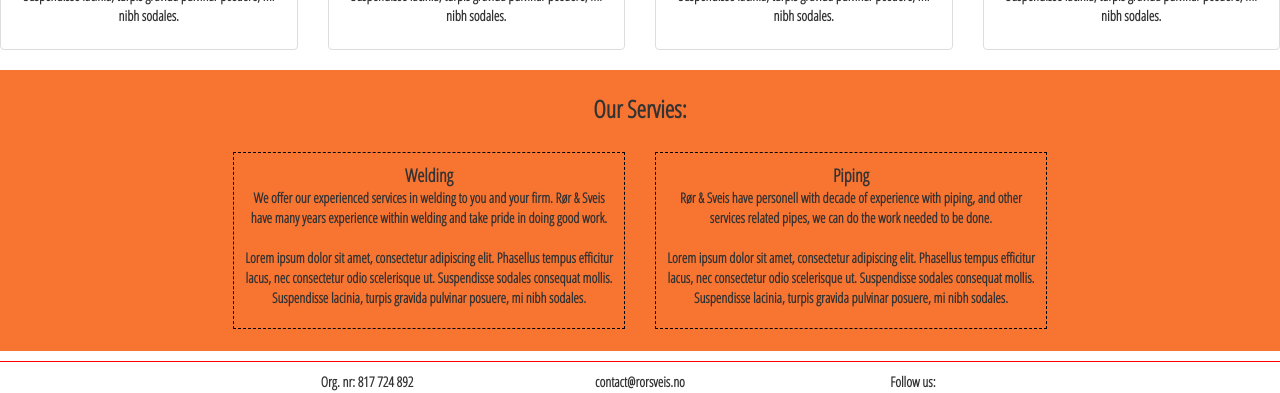
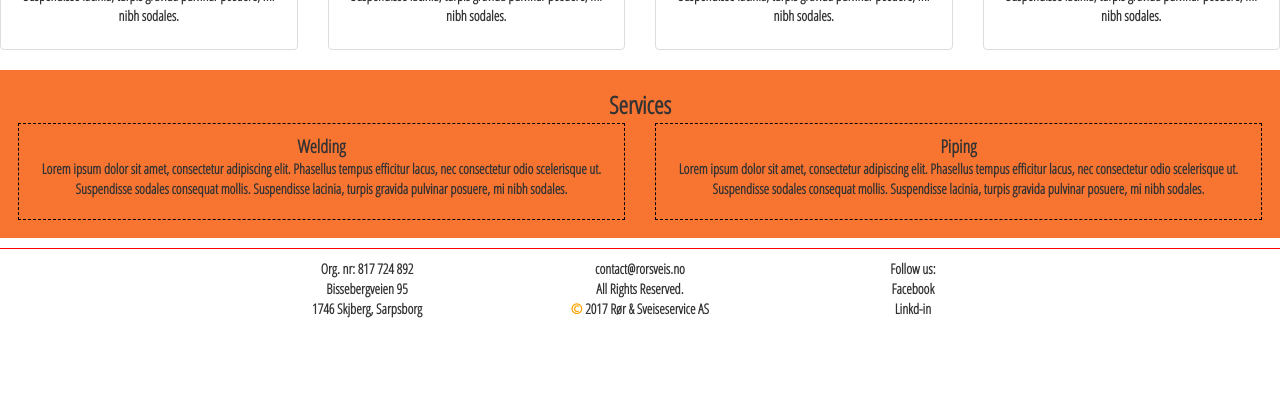
Before and after one commit to Nilsen89/rorsveis, a React (Create React App) app in the folder rorsvis/: page / in a window 1280 px wide. Shown: the part 768-1161 px from the top of the page. After the commit the page ends 1107 px from the top, so only its background shows below. Built offline with nearby package versions, Linux system fonts and the light colour scheme.

Commit message:
changes to services

```diff
--- a/rorsvis/src/Components/Footer.js
+++ b/rorsvis/src/Components/Footer.js
@@ -13,19 +13,19 @@ class Footer extends Component {
 		return(
 			<div style={footerStyle}>
 				<Row>
-					<Col md={3} mdOffset={2} xs={6}>
+					<Col md={3} mdOffset={2} xs={12}>
 						Org. nr: 817 724 892<br/>
 						Bissebergveien 95<br/>
 						1746 Skjberg, Sarpsborg
 					</Col>
-					<Col md={2} xs={6}>
+					<Col md={2} xs={12}>
 						<span>
 							contact{"\u0040"}rorsveis.no<br/>
 							All Rights Reserved.<br/>
 							<span style={{color:"orange"}}>©</span> 2017 Rør & Sveiseservice AS
 						</span>
 					</Col>
-					<Col md={3} xs={6}>
+					<Col md={3} xs={12}>
 						<span style={{fontWeight:"bold"}}>Follow us:</span><br/>
 						Facebook<br/>
 						Linkd-in<br/>
--- a/rorsvis/src/Components/FrontText.js
+++ b/rorsvis/src/Components/FrontText.js
@@ -1,39 +1,29 @@
 import React, {Component} from 'react';
-import {Row, Col} from 'react-bootstrap';
+import {Grid, Row, Col} from 'react-bootstrap';
+
+import Service from './Services';
 
 class FrontText extends Component {
 	render() {
 		let boxStyle = {
-			padding: "22px",
+			padding: "18px",
 			backgroundColor: "#f87431"
 		}
+		let labelStyle = {
+			fontWeight: "bold",
+			fontSize: "24px",
+		}
+		let file = require("./../Data/Services.json");
 
 		return(
 			<div style={boxStyle}>
-				<div style={{fontSize:"24px", fontWeight:"bold", marginBottom:"25px"}}>Our Servies:</div>
+				<span style={labelStyle}>Services</span>
 				<Row>
-					<Col md={4} xs={6} mdOffset={2}>
-						<div style={{border:"1px dashed black", padding:"10px"}}>
-							<span style={{fontSize:"18px", fontWeight:"bold"}}>Welding</span>
-							<p>We offer our experienced services in welding to you and your firm.
-							Rør & Sveis have many years experience within welding and take pride in
-							doing good work.
-							<br/><br/>
-							Lorem ipsum dolor sit amet, consectetur adipiscing elit. Phasellus tempus efficitur lacus, nec consectetur odio scelerisque ut. Suspendisse sodales consequat mollis. Suspendisse lacinia, turpis gravida pulvinar posuere, mi nibh sodales.
-
-							</p>
-						</div>
-					</Col>
-					<Col md={4} xs={6}>
-						<div style={{border:"1px dashed black", padding:"10px"}}>
-							<span style={{fontSize:"18px", fontWeight:"bold"}}>Piping</span>
-							<p>Rør & Sveis have personell with decade of experience with piping, and other
-							services related pipes, we can do the work needed to be done.
-							<br/><br/>
-							Lorem ipsum dolor sit amet, consectetur adipiscing elit. Phasellus tempus efficitur lacus, nec consectetur odio scelerisque ut. Suspendisse sodales consequat mollis. Suspendisse lacinia, turpis gravida pulvinar posuere, mi nibh sodales.
-							</p>
-						</div>
-					</Col>
+					{ file.map( function(obj) {
+						return(
+							<Service label={obj.label} content={obj.content} />
+			  			);
+					})}
 				</Row>
 			</div>
 		);
--- /dev/null
+++ b/rorsvis/src/Components/Services.js
@@ -0,0 +1,24 @@
+import React, {Component} from 'react';
+import {Row, Col} from 'react-bootstrap';
+
+class FrontText extends Component {
+	render() {
+		let boxStyle = {
+			padding: "10px",
+			border: "1px dashed black"
+		}
+		let labelStyle = {
+			fontSize: "18px",
+			fontWeight:"bold",
+		}
+		let file = require("./../Data/Services.json");
+
+		return(
+			<Col md={6} xs={12}>
+				<div style={boxStyle}>
+					<span style={labelStyle}>{this.props.label}</span>
+					<p>{this.props.content}</p>
+				</div>
+			</Col>
+		);
+}} export default FrontText;
--- /dev/null
+++ b/rorsvis/src/Components/SimpleMap.js
@@ -0,0 +1,12 @@
+import React, {Component} from 'react';
+import {Map, Marker} from 'google-maps-react';
+
+class SimpleMap extends Component {
+	render() {
+  		return (
+			<Map google={window.google} zoom={14}>
+				<Marker name={"Rør & Sviseservice"}
+						position={{lat: 59.1773942,lng: 11.2347505}} />
+			</Map>
+		);
+}} export default SimpleMap
--- /dev/null
+++ b/rorsvis/src/Data/Services.json
@@ -0,0 +1,13 @@
+[
+		{
+			"label": "Welding",
+			"content": "Lorem ipsum dolor sit amet, consectetur adipiscing elit. Phasellus tempus efficitur lacus, nec consectetur odio scelerisque ut. Suspendisse sodales consequat mollis. Suspendisse lacinia, turpis gravida pulvinar posuere, mi nibh sodales. "
+		},
+		{
+			"label": "Piping",
+			"content": "Lorem ipsum dolor sit amet, consectetur adipiscing elit. Phasellus tempus efficitur lacus, nec consectetur odio scelerisque ut. Suspendisse sodales consequat mollis. Suspendisse lacinia, turpis gravida pulvinar posuere, mi nibh sodales."
+		}
+
+
+
+]
--- a/rorsvis/src/Views/Contact.js
+++ b/rorsvis/src/Views/Contact.js
@@ -2,6 +2,8 @@ import React, { Component } from 'react';
 import ContactLayout from '../Components/ContactLayout';
 import PageHeader from '../Components/PageHeader';
 import {Row, Grid} from 'react-bootstrap';
+
+import SimpleMap from './../Components/SimpleMap'
 
 class Contact extends Component {
 	render() {
@@ -14,6 +16,7 @@ class Contact extends Component {
 					<Row>
 						<PageHeader title={file[0].title} quote={file[0].quote}/>
 					</Row>
+					<SimpleMap />
 					<ContactLayout />
 				</Grid>
 			</div>
--- a/rorsvis/src/Views/Projects.js
+++ b/rorsvis/src/Views/Projects.js
@@ -14,7 +14,7 @@ class Projects extends Component {
 					<Row>
 						<PageHeader title={file[0].title} quote={file[0].quote}/>
 					</Row>
-
+					<TaskBoxContainer />
 					<TaskBoxContainer />
 				</Grid>
 
```
